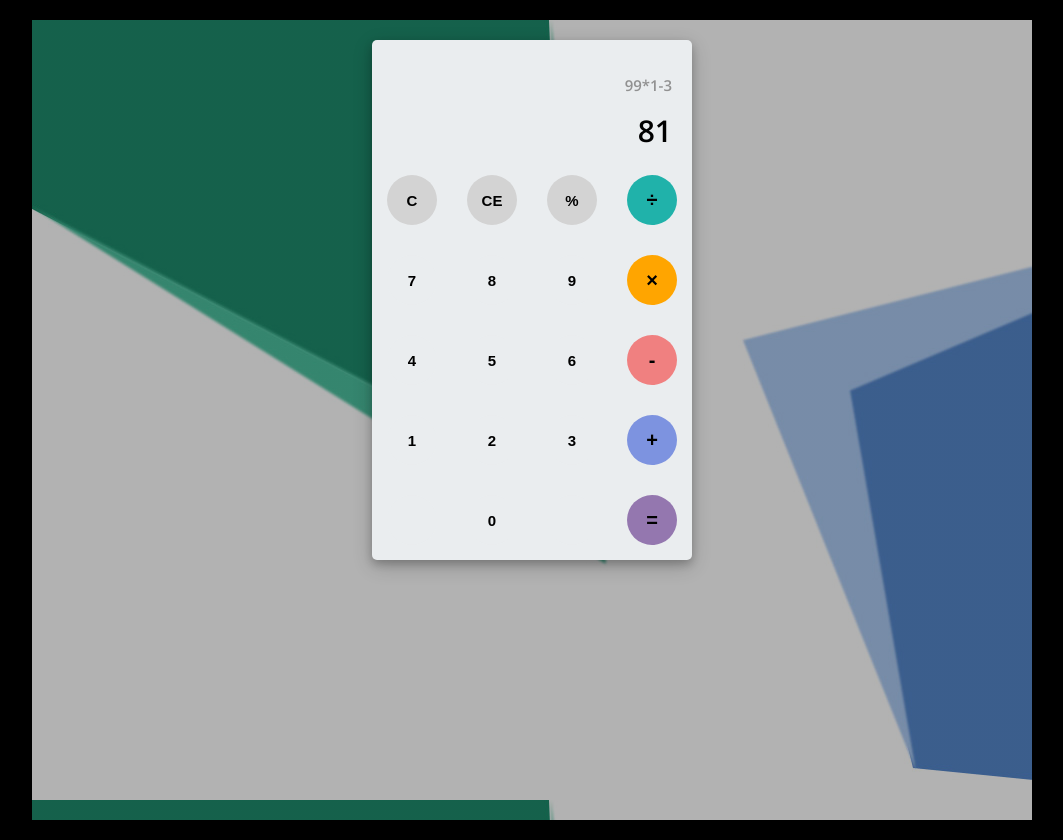
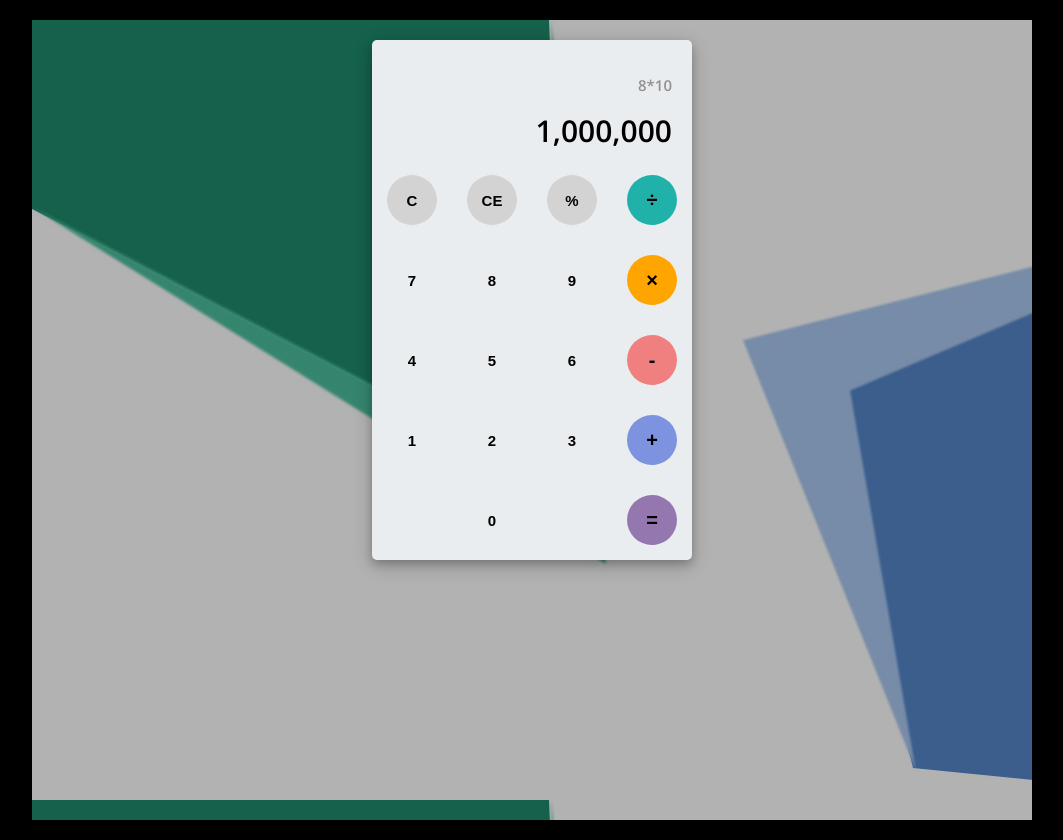
Before and after one commit to Practice-JavaScript-Dev/javascript-calculator, a plain HTML site: page index.html in a window 1280 px wide. Shown: the whole page, without its empty margins (108-1171 px from the left). Drawn offline with nearby package versions, Linux system fonts and the light colour scheme.

Commit message:
power went out ...

```diff
--- a/index.html
+++ b/index.html
@@ -14,10 +14,10 @@
                 <!----- DISPLAY ----->
                 <div id="result">
                     <div id="history">
-                        <p id="history-value">9*9</p>
+                        <p id="history-value">8*10</p>
                     </div>
                     <div id="output">
-                        <p id="output-value">81</p>
+                        <p id="output-value">8000</p>
                     </div>
                 </div>
                 <!----- BUTTONS ----->
--- a/script.js
+++ b/script.js
@@ -1,20 +1,52 @@
 /******************************
-MANIPULATE HISTORY RESULT
+GET/PRINT HISTORY FUNCTIONS
 ******************************/
 
-// GET AND RETURN HISTORY VALUE BY ID
-function getHistory(){
+// Return history via the inner text of <p> with the id "history-value"
+function getHistory() {
     return document.getElementById("history-value").innerText;
 }
-// PRINT HISTORY VALUE TO SCREEN
-function printHistory(num){
-    document.getElementById("history-value").innerText = num;
+
+// When called this function replaces whatever is in <p id="history-value"> with "myParameter"
+function printHistory(myParameter) {
+    document.getElementById("history-value").innerText = myParameter;
 }
-// TEMP PRINT TEST
-printHistory("99*1-3")
 
 /******************************
-MANIPULATE OUTPUT RESULT
+GET OUTPUT FUNCTION
 ******************************/
 
-//
+// Return output via the innerText of <p> with the id "output-value"
+function getOutput(){
+    return document.getElementById("output-value").innerText;
+}
+
+/******************************
+PRINT/FORMAT OUTPUT (CONNECTED)
+******************************/
+
+// When called this function replaces whatever's in <p id="output-value"> with "myParameter"
+function printOutput(myParameter) {
+    // We nest a new function call inside --> this enables us to add commas to the value via that functio (addCommasToOutput)
+    document.getElementById("output-value").innerText = addCommasToOutput(myParameter);
+}
+
+// This function contains the logic necessary to add commas (built in methods ....)
+function addCommasToOutput(myParameter) {
+    // Make sure the value is a number
+    var myValue = Number(myParameter);
+    // The toLocaleString() method with "en" automatically adds commas
+    var formattedValue = myValue.toLocaleString("en");
+    // Calling printOuput(myParameter) will return
+    return formattedValue;
+}
+
+
+// TESTING IT WORKS
+printOutput(1000000)
+
+
+
+/******************************
+IMPLEMENT OPERATIONS
+******************************/
```
